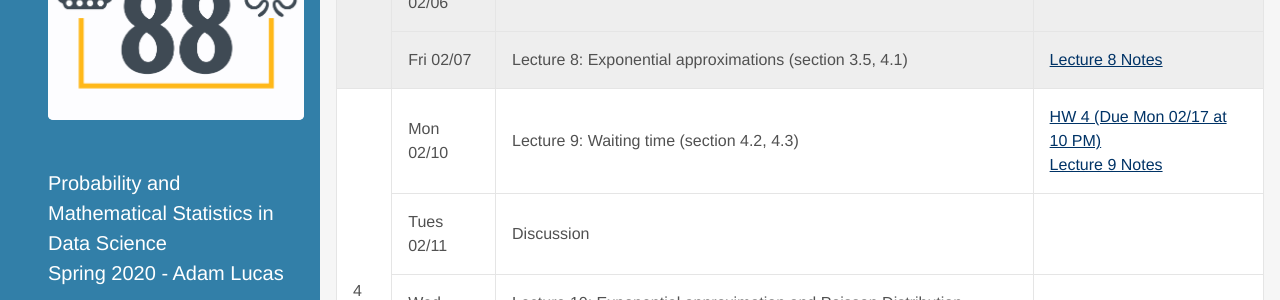
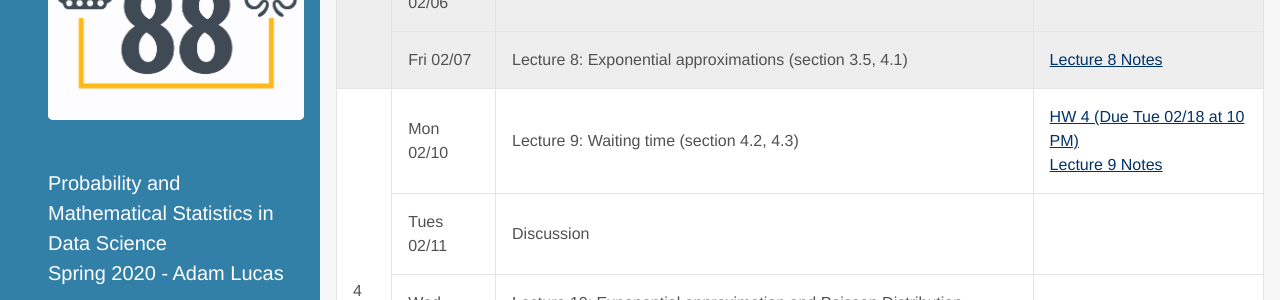
Before and after one commit to stat88/stat88.github.io, a Jekyll site: the page built from index.html, in a window 1280 px wide and 900 px high, scrolled down 1480 px. Shown: the part 152-452 px from the top of the window. Built offline with Jekyll 4.4.1, drawn with Linux system fonts in a browser that asks for light colours; some web fonts are replaced; the list of posts is cut into pages by our own code.

Commit message:
update due time

```diff
--- a/_data/syllabus2.yml
+++ b/_data/syllabus2.yml
@@ -87,7 +87,7 @@ weeks:
     - date: Mon 02/10
       content: "Lecture 9: Waiting time (section 4.2, 4.3)"
       assignments:
-      - name: HW 4 (Due Mon 02/17 at 10 PM)
+      - name: HW 4 (Due Tue 02/18 at 10 PM)
         url: http://prob140.datahub.berkeley.edu/hub/user-redirect/git-pull?repo=https://github.com/stat88/content-sp20&branch=master&subPath=hw/Homework_4.ipynb
       - name: "Lecture 9 Notes"
         url: http://stat88.org/assets/notes/Lec9.pdf
```
